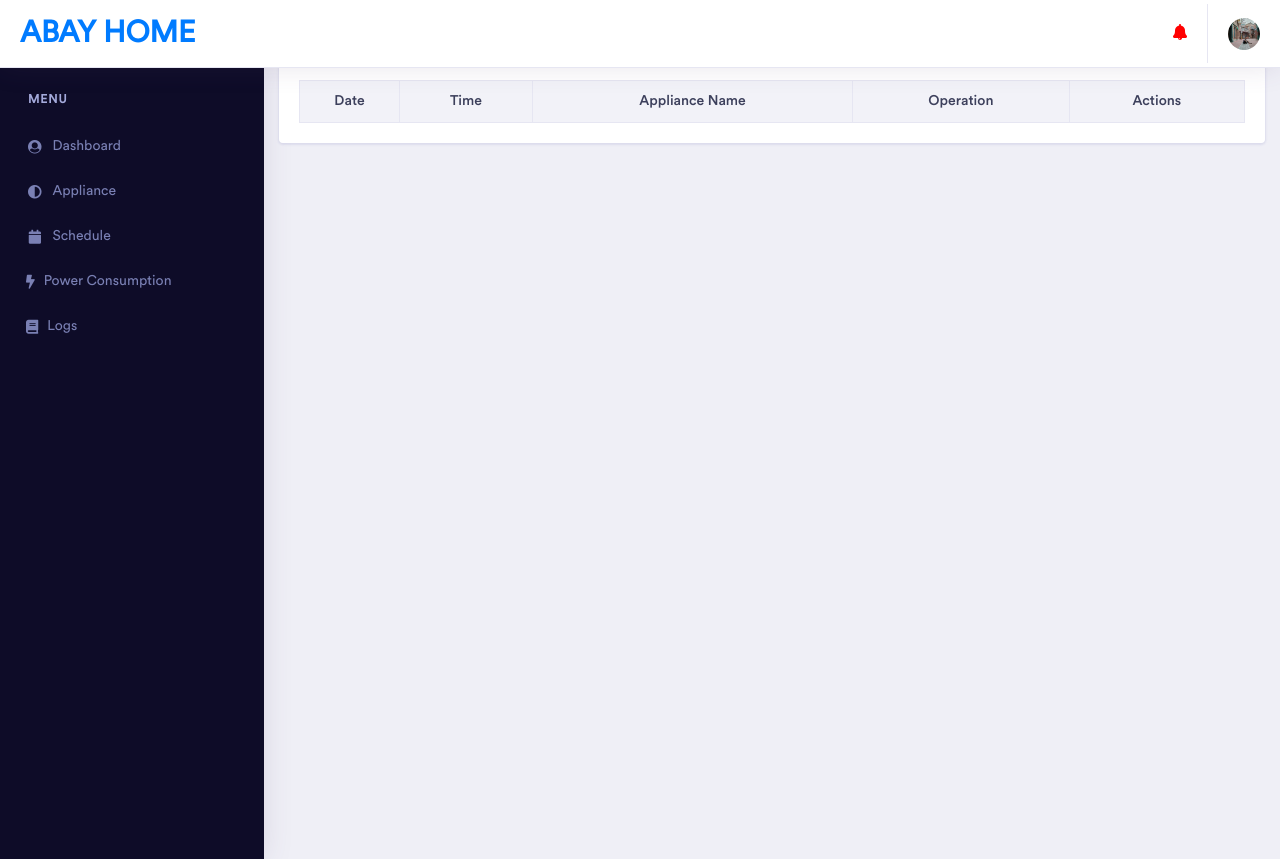
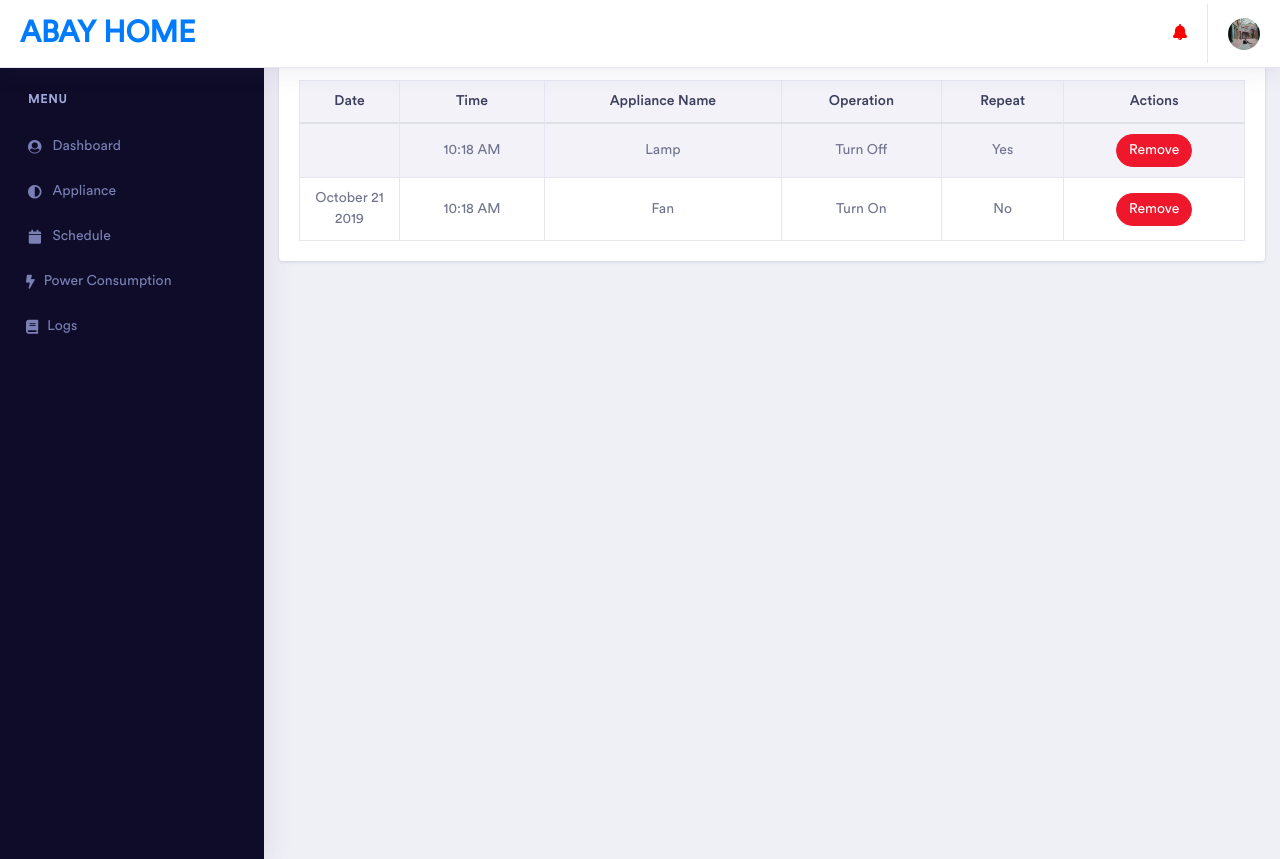
Before and after one commit to ardensasan/HomeAutomation, a PHP site: page /sched2.php in a window 1280 px wide. Shown: the top 859 px of the page. Run offline with PHP 8.4, Linux system fonts and the light colour scheme; a user stored in the database is signed in; data comes from the database, SQL or seed files in the repository; lists and menus that the app fills with data are empty; some web fonts are replaced.

Commit message:
- updated sched2.php

```diff
--- a/sched2.php
+++ b/sched2.php
@@ -33,10 +33,47 @@ $hasRecord = "";
                       </th>
                       <th class="text-center">Operation
                       </th>
+                      <th class="text-center">Repeat
+                      </th>
                       <th class="text-center">Actions
                       </th>
 </tr>
 </thead>
+<tbody>
+<?php
+$query = "SELECT tbl_schedules.scheduleID,DATE_FORMAT(tbl_schedules.scheduleDate, '%M %d %Y') as Date,TIME_FORMAT(tbl_schedules.scheduleTime, '%h:%i %p') as Time,tbl_appliances.applianceName,tbl_schedules.scheduleAction,tbl_schedules.scheduleRepeat
+FROM tbl_schedules
+LEFT JOIN tbl_appliances
+ON tbl_schedules.scheduleApplianceID=tbl_appliances.applianceID";
+$getApplianceSchedule = $conn->prepare($query);
+$getApplianceSchedule->execute();
+while($applianceSchedule = $getApplianceSchedule->fetch(PDO::FETCH_ASSOC)){
+    if ($applianceSchedule['scheduleAction'] == 0) {
+        $action = "Turn Off";
+        } elseif ($applianceSchedule['scheduleAction'] == 1) {
+        $action = "Turn On";
+        } elseif ($applianceSchedule['scheduleAction'] == 2) {
+        $action = "Enable";
+        } elseif ($applianceSchedule['scheduleAction'] == 3) {
+        $action = "Disable";
+        }
+        if(!$applianceSchedule['scheduleRepeat']){
+            $repeat = "No";
+        }else{
+            $repeat = "Yes";
+        }
+        echo '<tr><td>'.$applianceSchedule['Date'].'</td>
+        <td>'.$applianceSchedule['Time'].'</td>
+        <td>'.$applianceSchedule['applianceName'].'</td>
+        <td>'.$action.'</td>
+        <td>'.$repeat.'</td>
+        <td>
+        <span class="table-remove"><button type="button"
+        class="btn btn-danger btn-rounded btn-sm my-0"
+        onclick="removeSched(\''.$applianceSchedule['scheduleID'].'\')">Remove</button></span></td>';
+}
+?>
+</tbody>
 </table>
 </div>
 </div>
```
